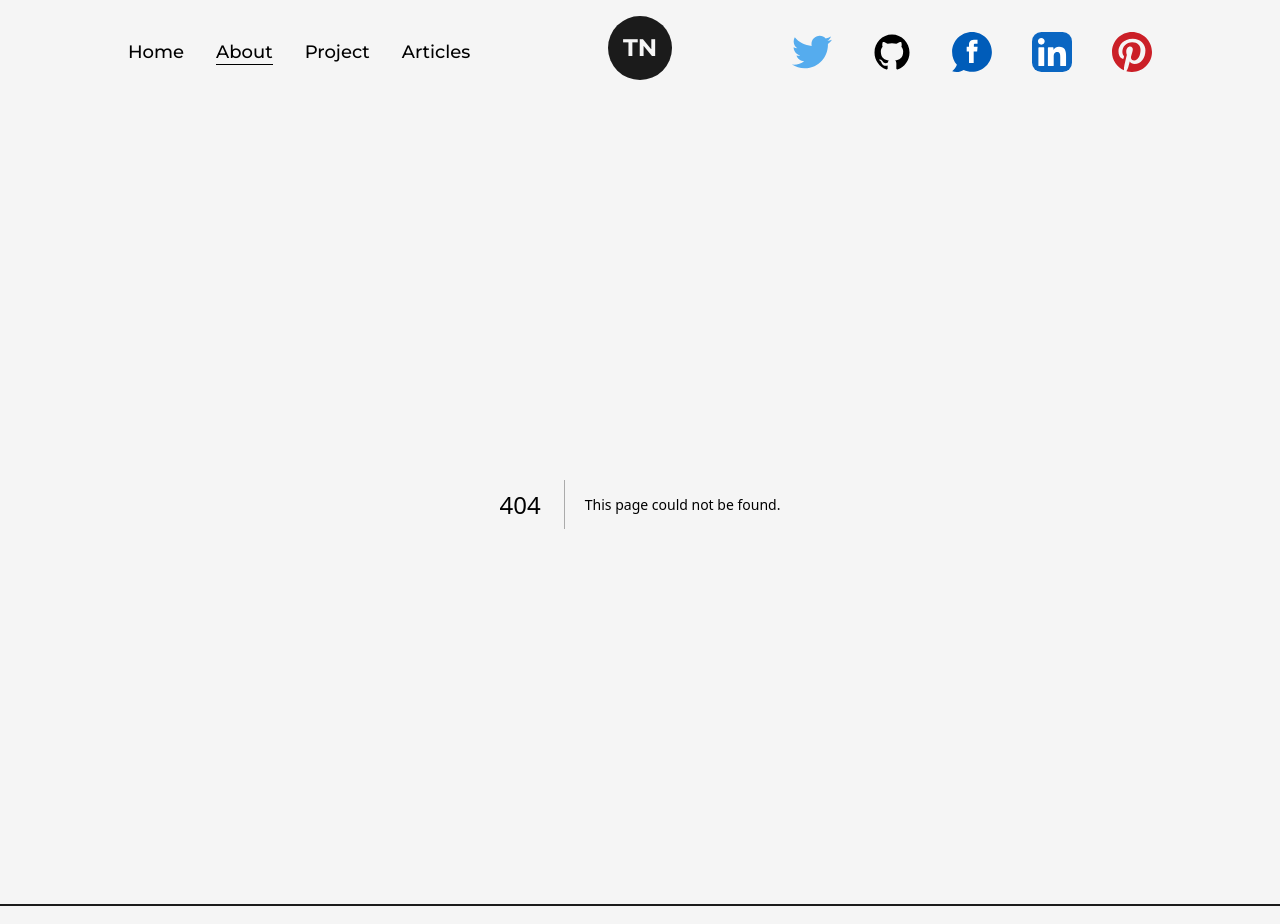
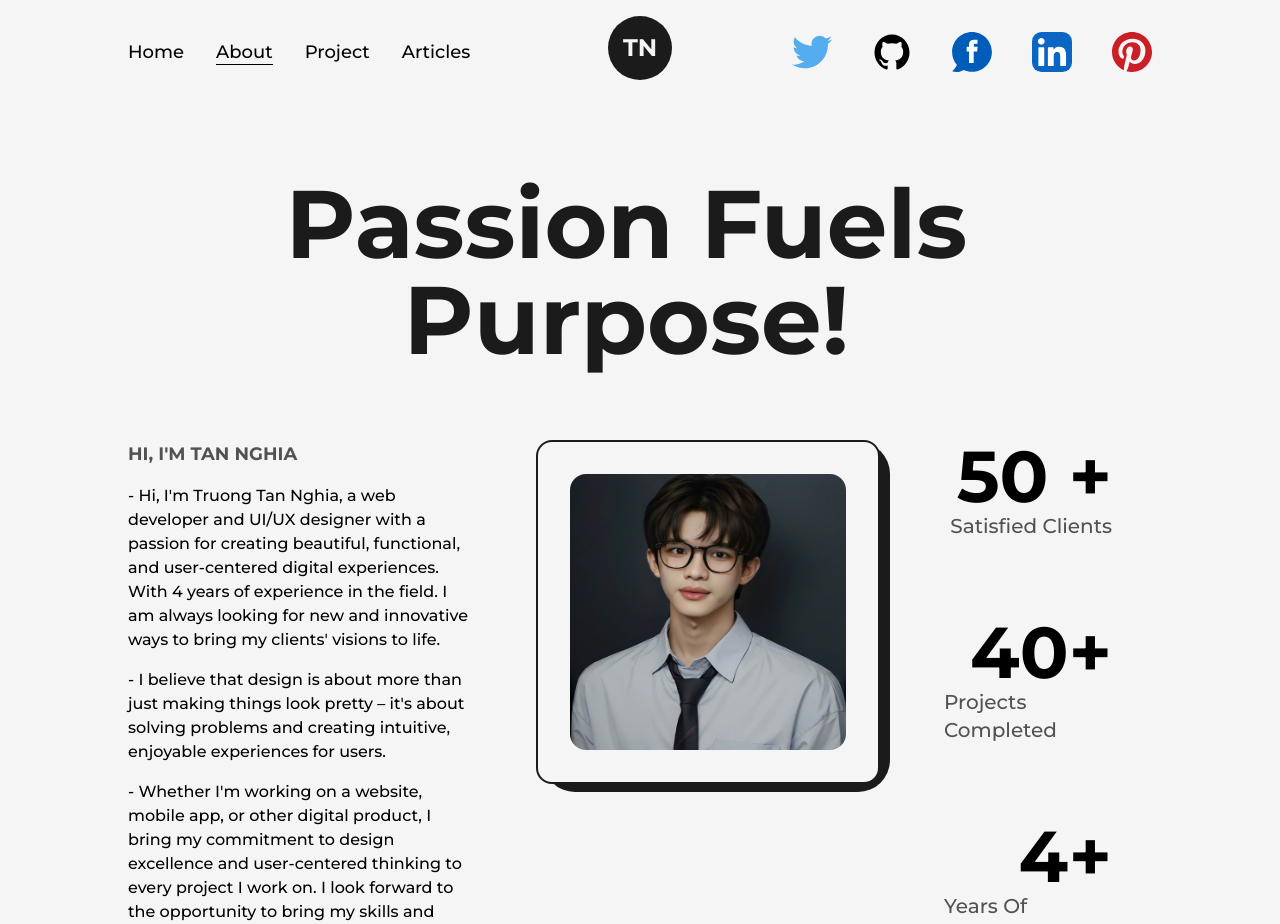
Before and after one commit to TruongTanNghia/Build-My-Profile-NextJs, a Next.js app: page /about in a window 1280 px wide. Before the commit this address had no page. Shown: the top 924 px of the page. Built offline with nearby package versions, Linux system fonts and the light colour scheme.

Commit message:
feat: #10 [Page] - About Page

```diff
--- /dev/null
+++ b/src/pages/about.js
@@ -0,0 +1,114 @@
+/* eslint-disable react/no-unescaped-entities */
+import Layout from "@/components/Layout";
+import Head from "next/head";
+import React, { useEffect, useRef } from "react";
+import AnimatedText from "@/components/AnimatedText";
+import profilePic from "../../public/images/profile/Avatar.jpg";
+import Image from "next/image";
+import { useInView, useMotionValue, useSpring } from "framer-motion";
+
+const AnimatedNumber = ({ value }) => {
+  console.log(value, "-------");
+  const ref = useRef(null);
+  const motionValue = useMotionValue(0);
+  const springValue = useSpring(motionValue, { duration: 3000 });
+  const isInView = useInView(ref, { once: true });
+
+  useEffect(() => {
+    if (isInView) {
+      motionValue.set(value);
+    }
+  }, [isInView, value, motionValue]);
+
+  useEffect(() => {
+    springValue.on("change", (latest) => {
+      console.log(latest, "-------2---------");
+      if (ref.current && latest.toFixed(0) <= value) {
+        ref.current.textContent = latest.toFixed(0);
+      }
+    });
+  }, [springValue, value]);
+
+  return <span ref={ref}></span>;
+};
+const about = () => {
+  return (
+    <>
+      <Head>
+        <title>Tan Nghia | About Page</title>
+        <meta name="description" content="any description" />
+      </Head>
+      <main className="flex w-full flex-col items-center justify-between">
+        <Layout className="pt-16">
+          <AnimatedText
+            text="Passion Fuels Purpose!"
+            className="text-8xl mb-16"
+          />
+          <div className="grid w-full grid-cols-8 gap-16">
+            <div className="col-span-3 flex flex-col items-start justify-start">
+              <h2 className="mb-4 text-lg font-bold uppercase text-dark/75">
+                Hi, I'm Tan Nghia
+              </h2>
+              <p className="font-medium">
+                - Hi, I'm Truong Tan Nghia, a web developer and UI/UX designer
+                with a passion for creating beautiful, functional, and
+                user-centered digital experiences. With 4 years of experience in
+                the field. I am always looking for new and innovative ways to
+                bring my clients' visions to life.
+              </p>
+              <p className="my-4 font-medium">
+                - I believe that design is about more than just making things
+                look pretty – it's about solving problems and creating
+                intuitive, enjoyable experiences for users.
+              </p>
+              <p className="font-medium">
+                - Whether I'm working on a website, mobile app, or other digital
+                product, I bring my commitment to design excellence and
+                user-centered thinking to every project I work on. I look
+                forward to the opportunity to bring my skills and passion to
+                your next project.
+              </p>
+            </div>
+            <div className="col-span-3 relative h-max rounded-2xl border-2 border-solid border-dark bg-light p-8">
+              <div className="absolute top-0 -right-3 -z-10 w-[102%] h-[103%] rounded-[2rem] bg-dark" />
+              <Image
+                src={profilePic}
+                alt="TanNghia"
+                className="w-full h-auto rounded-2xl"
+              />
+            </div>
+            <div className="col-span-2 flex flex-col items-end justify-between mr-[40px]">
+              <div className="flex flex-col items-end justify-center">
+                <span className="inline-block text-7xl font-bold">
+                  <AnimatedNumber value={50} /> +
+                </span>
+                <h2 className="text-xl font-medium capitalize text-dark/75">
+                  satisfied clients
+                </h2>
+              </div>
+              <div className="flex flex-col items-end justify-center">
+                <span className="inline-block text-7xl font-bold">
+                  {" "}
+                  <AnimatedNumber value={40} />+
+                </span>
+                <h2 className="text-xl font-medium capitalize text-dark/75">
+                  projects completed
+                </h2>
+              </div>
+              <div className="flex flex-col items-end justify-center">
+                <span className="inline-block text-7xl font-bold">
+                  <AnimatedNumber value={4} />+
+                </span>
+                <h2 className="text-xl font-medium capitalize text-dark/75">
+                  years of experience
+                </h2>
+              </div>
+            </div>
+          </div>
+        </Layout>
+      </main>
+    </>
+  );
+};
+
+export default about;
--- a/src/pages/index.js
+++ b/src/pages/index.js
@@ -1,11 +1,17 @@
-import Layout from "@/components/Layout";
+//* LIB
+import Link from "next/link";
 import Head from "next/head";
 import Image from "next/image";
-import profilePic from "../../public/images/profile/developer-pic-1.png";
+
+//* IMPORT PAGE
+import Layout from "@/components/Layout";
 import AnimatedText from "@/components/AnimatedText";
-import Link from "next/link";
 import { LinkArrow } from "@/components/Icons";
 import HireMe from "@/components/HireMe";
+
+//* IMPORT IMAGE
+import profilePic from "../../public/images/profile/developer-pic-1.png";
+import lightBulb from "../../public/images/svgs/miscellaneous_icons_1.svg";
 export default function Home() {
   return (
     <>
@@ -26,7 +32,7 @@
             <div className="w-1/2 flex flex-col items-center self-center ">
               <h1></h1>
               <AnimatedText
-                text="Hi I'm Truong Tan Nghia.  "
+                text="Hi I'm Truong Tan Nghia. I'm a web developer."
                 className="text-6xl !text-left"
               />
               <p className="my-4 text-base font-medium">
@@ -56,6 +62,9 @@
           </div>
         </Layout>
         <HireMe />
+        <div className="absolute right-8 bottom-8 inline-block w-24">
+          <Image src={lightBulb} alt="TanNghia" className="w-full h-auto" />
+        </div>
       </main>
     </>
   );
```
Also changed, not shown: public/images/profile/Avatar.jpg (added), public/images/profile/lOGO.png (added).
